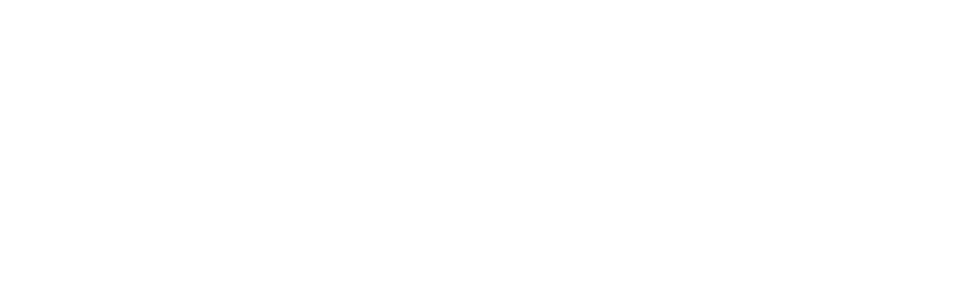
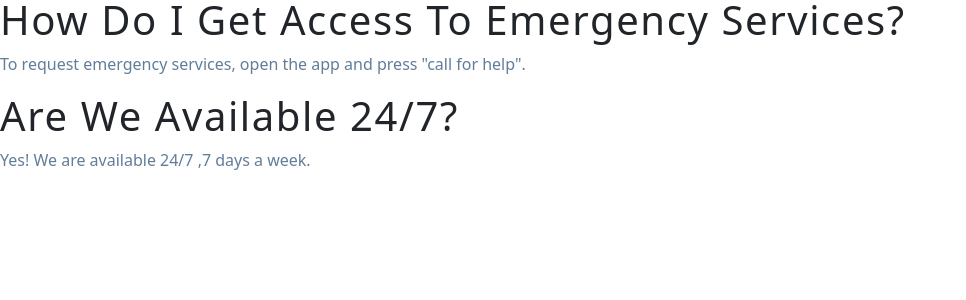
Before and after one commit to wamae-ndiritu/innovate_nairobi, a React (Create React App) app in the folder client/: page /faqs in a window 1280 px wide. Before the commit this address had no page. Shown: the top 300 px of the page, without its empty margins (0-966 px from the left). Built offline with nearby package versions, Linux system fonts and the light colour scheme.

Commit message:
Add footer

```diff
--- a/client/src/App.js
+++ b/client/src/App.js
@@ -3,6 +3,7 @@
 import IncidenciesScreen from "./screens/IncidenciesScreen";
 import Dashboard from "./dashboard/screens/Dashboard";
 import SignUp from "./components/user/SignUp";
+import FAQS from "./components/footer/FAQS";
 
 export default function App() {
   return (
@@ -12,6 +13,7 @@
         <Route path="/Incidencies/reported" element={<IncidenciesScreen />} />
         <Route path="/admin/" element={<Dashboard />} />
         <Route path="/register" element={<SignUp />} />
+        <Route path="/faqs" element={<FAQS />} />
       </Routes>
     </Router>
   );
--- /dev/null
+++ b/client/src/components/footer/FAQS.jsx
@@ -0,0 +1,20 @@
+import React from "react";
+
+const FAQS = () => {
+  return (
+    <div>
+      <section>
+        <h2>How do I get access to emergency services?</h2>
+        <p>
+          To request emergency services, open the app and press "call for help".
+        </p>
+      </section>
+      <section>
+        <h2>Are we available 24/7?</h2>
+        <p>Yes! We are available 24/7 ,7 days a week.</p>
+      </section>
+    </div>
+  );
+};
+
+export default FAQS;
--- a/client/src/components/footer/Footer.jsx
+++ b/client/src/components/footer/Footer.jsx
@@ -1,26 +1,33 @@
-import React from 'react';
-import "./footer.css"
+import React from "react";
+import { Link } from "react-router-dom";
+import "./footer.css";
 
 const Footer = () => {
-
-    return(
+  return (
     <footer className="app-footer">
       <div className="footer-top">
         <div className="footer-logo">
-            <img src="logo192.png" alt="Emergency Service App Logo"/>
+          <img src="logo192.png" alt="Emergency Service App Logo" />
         </div>
         <div className="footer-links">
           <h3>Quick Links</h3>
           <ul>
-              <li><a href="#">Home</a></li>
-              <li><a href="#">Support</a></li>
+            <li>
+              <Link to="#">Home</Link>
+            </li>
+            <li>
+              <Link to="#">Support</Link>
+            </li>
+            <li>
+              <Link to="/faqs">FAQS</Link>
+            </li>
           </ul>
         </div>
       </div>
       <div className="faqs">
-          <p>      </p>
+        <p> </p>
       </div>
     </footer>
-    )
+  );
 };
 export default Footer;
```
Also changed, not shown: client/public/faqs.html (deleted, +0 -16 lines). Lines whose indentation alone changed are shown as unchanged.
